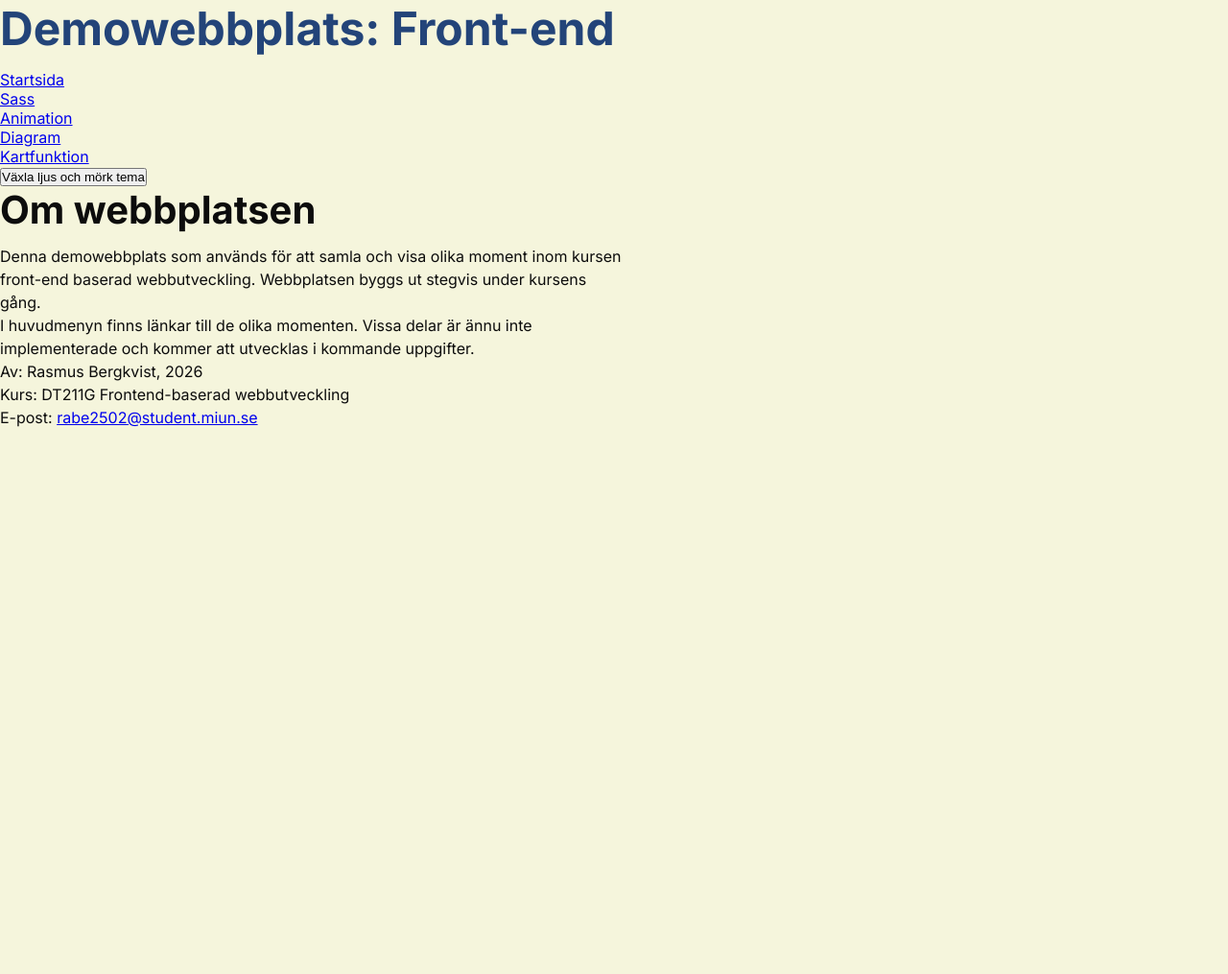
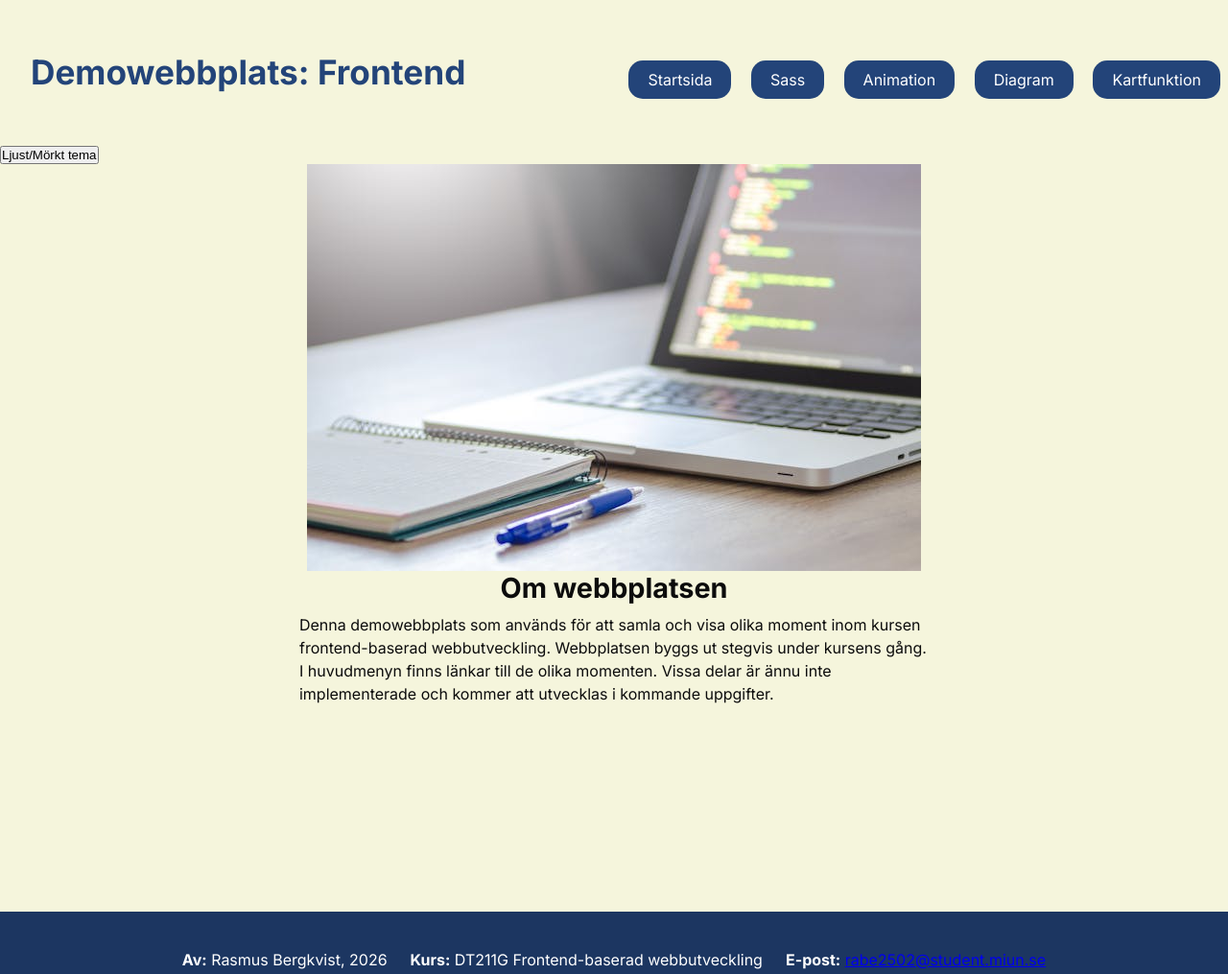
Before and after one commit to RasmusBergkvist/demowebbplats-front-end, a website built with Vite: page index.html in a window 1280 px wide. Shown: the whole page at 96% size. Before the commit the page ends 800 px from the top, so only its background shows below. Built offline with nearby package versions, Linux system fonts and the light colour scheme.

Commit message:
Skapat layout samt mixins och components för navigation.

```diff
--- a/index.html
+++ b/index.html
@@ -10,13 +10,13 @@
   <link
     href="https://fonts.googleapis.com/css2?family=Inter:ital,opsz,wght@0,14..32,100..900;1,14..32,100..900&display=swap"
     rel="stylesheet">
-  <title>Demowebbplats Front-end</title>
+  <title>Demowebbplats Frontend</title>
 </head>
 
 <body>
   <div class="container">
     <header>
-      <h1>Demowebbplats: Front-end</h1>
+      <h1>Demowebbplats: Frontend</h1>
       <nav>
         <ul>
           <li><a href="/" class="nav-link">Startsida</a></li>
@@ -28,12 +28,15 @@
       </nav>
     </header>
     <main>
-      <button class="theme-switch">Växla ljus och mörk tema</button>
+      <button class="theme-switch">Ljust/Mörkt tema</button>
       <section class="page-section">
+        <img src="/laptop.jpg"
+          alt="En laptop som står på ett bord. Framför ligger en anteckningssblock med en penna ovanpå." width="640"
+          height="424" />
         <h2>Om webbplatsen</h2>
         <p>
           Denna demowebbplats som används för att samla och visa olika moment
-          inom kursen front-end baserad webbutveckling. Webbplatsen byggs ut stegvis under kursens gång.
+          inom kursen frontend-baserad webbutveckling. Webbplatsen byggs ut stegvis under kursens gång.
         </p>
 
         <p>
@@ -43,14 +46,12 @@
       </section>
 
     </main>
+      </div>
     <footer>
-      <p>Av: Rasmus Bergkvist, 2026</p>
-      <p>Kurs: DT211G Frontend-baserad webbutveckling</p>
-      <p>E-post: <a href="mailto:rabe2502@student.miun.se">rabe2502@student.miun.se</a></p>
-
+      <p><strong>Av:</strong> Rasmus Bergkvist, 2026</p>
+      <p><strong>Kurs:</strong> DT211G Frontend-baserad webbutveckling</p>
+      <p><strong>E-post:</strong> <a href="mailto:rabe2502@student.miun.se">rabe2502@student.miun.se</a></p>
     </footer>
     <script type="module" src="/src/main.js"></script>
-  </div>
 </body>
-
 </html>
--- a/src/scss/_components.scss
+++ b/src/scss/_components.scss
@@ -0,0 +1,7 @@
+@use './base/variables';
+@use './base/mixins';
+
+/*Knappar navigationsmeny */
+.nav-link {
+    @include mixins.button(variables.$primary-color, variables.$text-light);
+}
--- a/src/scss/_layout.scss
+++ b/src/scss/_layout.scss
@@ -0,0 +1,43 @@
+@use './base/base';
+@use './base/variables';
+
+.container {
+    max-width: 1280px;
+    margin: 0 auto;
+}
+
+header {
+    display: flex;
+    justify-content: space-between;
+    height: 150px;
+    line-height: 150px;
+}
+
+nav {
+    li {
+        display: inline-block;
+        text-decoration: none;
+        padding: 0.5rem;
+    }
+
+    a {
+        text-decoration: none;
+    }
+}
+
+
+.page-section {
+    display: flex;
+    flex-direction: column;
+    justify-items: center;
+    align-items: center;
+    margin: 0 auto;
+}
+
+footer {
+    display: flex;
+    justify-content: center;
+    align-items: center;
+    height: 100px;
+    gap: 1.5rem;
+}
--- a/src/scss/base/_base.scss
+++ b/src/scss/base/_base.scss
@@ -1,4 +1,3 @@
-
 @use './variables';
 @use './mixins';
 
@@ -11,14 +10,24 @@
 
 body {
     font-family: variables.$font-stack;
+}
+
+.container {
     background-color: variables.$background-light;
     color: variables.$text-dark;
 }
+
+main {
+     min-height: 100vh;
+}
+
+
 
 h1 {
     font-size: variables.$h1-size;
     color: variables.$primary-color;
     margin-bottom: variables.$heading-margin-bottom;
+    padding-left: 2rem;
 }
 
 h2 {
@@ -30,6 +39,11 @@ p {
     line-height: 1.5;
     font-size: variables.$text-size;
     max-width: 65ch;
+}
+
+footer {
+    background-color: variables.$primary-dark-color;
+    color: variables.$text-light;
 }
 
 /*-----------------------------------------------------*/
--- a/src/scss/base/_mixins.scss
+++ b/src/scss/base/_mixins.scss
@@ -2,3 +2,16 @@
     background-color: $background-color;
     color: $text-color;
 }
+
+@mixin button($background-color, $text-color) {
+    background-color: $background-color;
+    color: $text-color;
+    padding: 10px 20px;
+    border-radius: 15px;
+    border: none;
+    cursor: pointer;
+
+    &:hover {
+        opacity: 0.8;
+    }
+}
--- a/src/scss/base/_variables.scss
+++ b/src/scss/base/_variables.scss
@@ -5,9 +5,9 @@
 /*-----------------------------------------------------*/
 $font-stack: 'Inter', Helvetica, Arial, sans-serif;
 $text-size: 1rem;
-$h1-size: 3rem;
-$h2-size: 2.5rem;
-$h3-size: 2rem;
+$h1-size: 2.2rem;
+$h2-size: 1.8rem;
+$h3-size: 1.3rem;
 $heading-margin-bottom: 0.3em;
 
 
@@ -24,5 +24,8 @@ $primary-dark-color: color.scale($primary-color, $lightness: -20%);
 $background-light: #f5f5dc;
 $background-dark: #2c3e50;
 
+$background-lighter-color: color.scale($background-light, $lightness: 80%);
+
+
 $text-light: #ffffff;
 $text-dark: #0c0c0c;
--- a/src/scss/main.scss
+++ b/src/scss/main.scss
@@ -1,2 +1,5 @@
 @use './base/variables';
+@use './base/mixins';
 @use './base/base';
+@use './layout';
+@use './components';
```
Also changed, not shown: public/laptop.jpg (added). Lines whose indentation alone changed are shown as unchanged.
